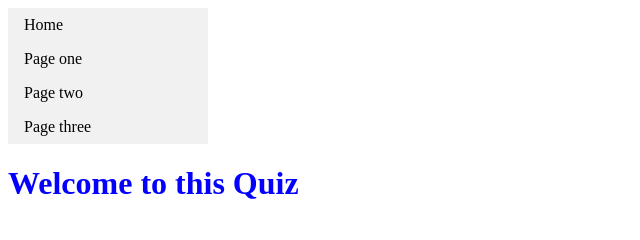
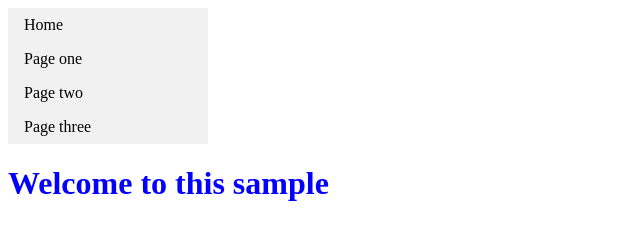
Before and after one commit to Gael-khd/Quiz, a plain HTML site: page index.html in a window 1280 px wide. Shown: the full height of the page, 0-640 px from the left. Drawn offline with Linux system fonts and the light colour scheme.

Commit message:
Update index.html

```diff
--- a/index.html
+++ b/index.html
@@ -21,7 +21,7 @@
         </div>
     </div>
     <div class="Welcome">
-    <h1 text-align: center> Welcome to  this Quiz</h1>
+    <h1 text-align: center> Welcome to this sample</h1>
 </div>
 </body>
 </html>
```
